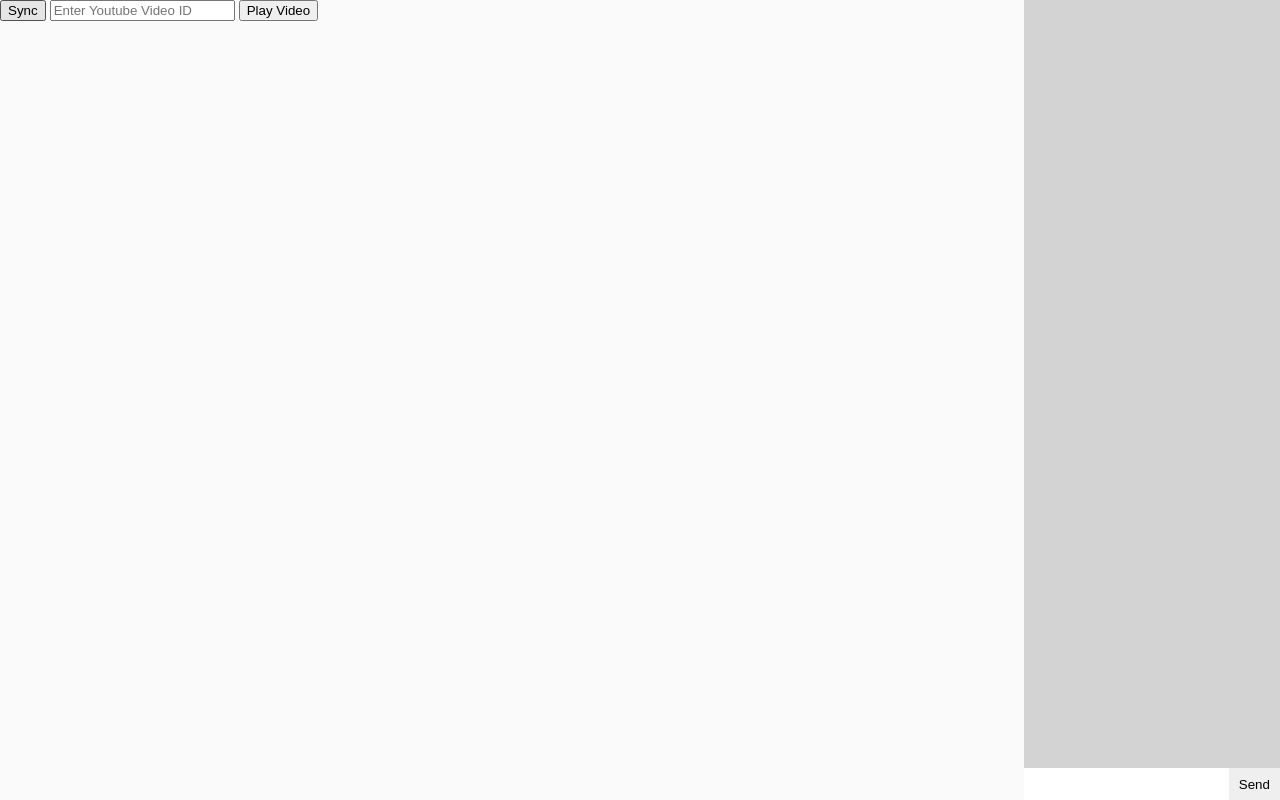
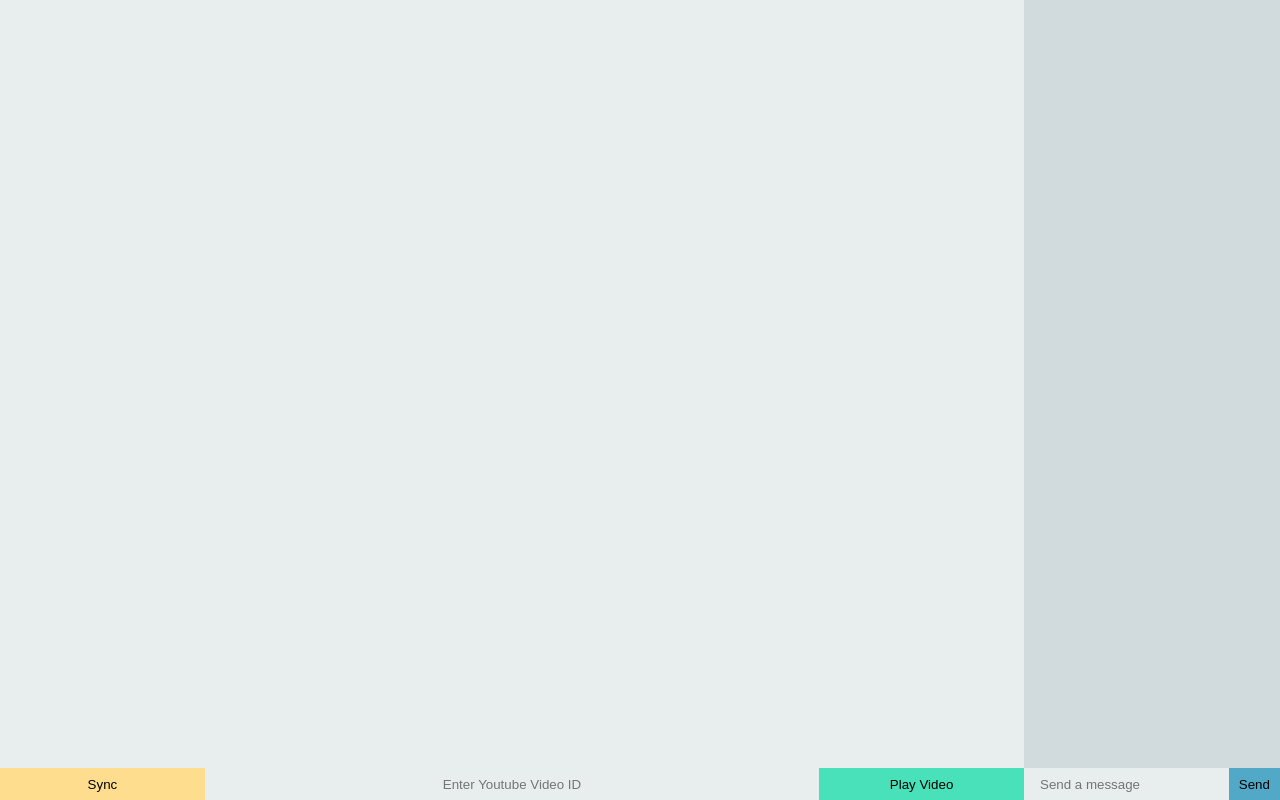
Before and after one commit to tmricciardi/yt-socket, a website: page index.html in a window 1280 px wide. Drawn offline with nearby package versions, Linux system fonts and the light colour scheme; no server answers.

Commit message:
CSS update

```diff
--- a/index.html
+++ b/index.html
@@ -7,10 +7,12 @@
 <body>
     <div id="wrapper">
         <div id="video">
-            <div id="player"></div>
-            <div>
+            <div id="playerWrapper">
+                <div id="player"></div>
+            </div>
+            <div id="buttonWrapper">
                 <button id="syncBtn">Sync</button>
-                <input type="text" id="idInput" placeholder="Enter Youtube Video ID" />
+                <input type="text" id="idInput" autocomplete="off" placeholder="Enter Youtube Video ID" />
                 <button id="newVideoBtn">Play Video</button>
                 <!--<button id="addVideoBtn">Add Video</button>-->
             </div>
@@ -18,7 +20,7 @@
         <div id="chat">
             <ul id="messages"></ul>
             <form id="chatBoxWrapper" action="">
-                <input id="chatBox" autocomplete="off" />
+                <input id="chatBox" autocomplete="off" placeholder="Send a message" />
                 <button id="send">Send</button>
             </form>
         </div>
--- a/scripts/video.js
+++ b/scripts/video.js
@@ -10,9 +10,9 @@ firstScriptTag.parentNode.insertBefore(tag, firstScriptTag);
 var player;
 function onYouTubeIframeAPIReady() {
   player = new YT.Player("player", {
-    height: "390",
-    width: "640",
-    videoId: "M7lc1UVf-VE",
+    height: "100%",
+    width: "100%",
+    videoId: "",
     events: {
       onReady: onPlayerReady,
       onStateChange: onPlayerStateChange
--- a/styles/main.css
+++ b/styles/main.css
@@ -1,5 +1,7 @@
 body {
   margin: 0;
+  background-color: #e8edee;
+  text-decoration-color: #3b3b3b;
 }
 
 #wrapper {
@@ -11,53 +13,94 @@ body {
 #video {
   width: 80%;
   min-width: 80%;
-  background-color: #fafafa;
+  display: flex;
+  justify-content: flex-start;
+  flex-direction: column;
+}
+
+#playerWrapper {
+  width: 100%;
+  height: 96%;
+  overflow: hidden;
+}
+
+#buttonWrapper {
+  width: 100%;
+  height: 4%;
+  min-height: 4%;
+  display: flex;
+}
+
+#syncBtn {
+  width: 20%;
+  height: 100%;
+  border: none;
+  background-color: #ffdd8f;
+}
+
+#idInput {
+  width: 60%;
+  height: 100%;
+  padding: 0;
+  border: none;
+  text-align: center;
+  background-color: #e8edee;
+  padding-left: 1rem;
+  padding-right: 1rem;
+}
+
+#newVideoBtn {
+  width: 20%;
+  height: 100%;
+  border: none;
+  background-color: #49e1b9;
 }
 
 #chat {
-  display: flex;
-  flex-direction: column;
-  justify-content: flex-end;
   width: 20%;
   min-width: 20%;
 }
 
 #messages {
-  width: 100%;
+  width: auto;
   height: 96%;
   margin: 0;
   padding: 0;
-  display: flex;
-  flex-direction: column;
-  justify-content: flex-end;
-  background-color: lightgrey;
+  background-color: #d1dbde;
   overflow-y: auto;
   overflow-wrap: break-word;
+  display: flex;
+  justify-content: flex-end;
+  flex-direction: column;
   list-style-type: none;
 }
 
 #messages li {
   padding: 2.5% 5%;
 }
-#messages li:nth-child(even) {
-  background-color: #f6f6f6;
+#messages li:nth-child(odd) {
+  background-color: #bbc9ce;
 }
 
 #chatBoxWrapper {
   width: 100%;
   height: 4%;
+  min-height: 4%;
   display: flex;
   margin: 0;
+  overflow: hidden;
 }
 
 #chatBox {
   width: 80%;
-  min-width: 80%;
   border: none;
+  padding-left: 1rem;
+  padding-right: 1rem;
+  background-color: #e8edee;
 }
 
 #send {
   width: 20%;
-  min-width: 20%;
   border: none;
+  background-color: #51a9c7;
 }
```
